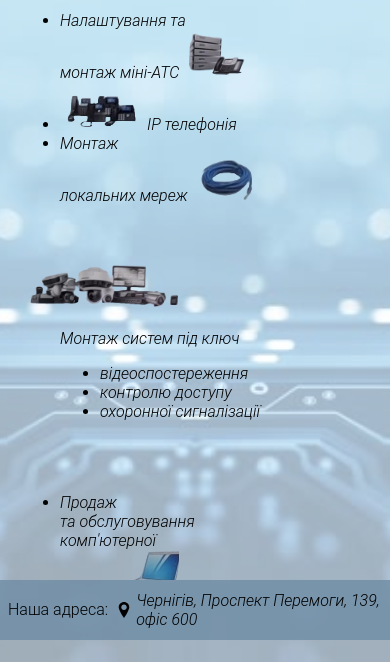
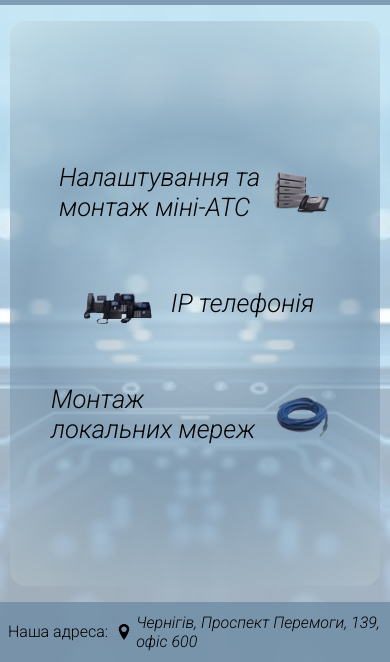
Before and after one commit to Y-Kotvitskiy/contek-2026, a website built with Vite: page index.html in a window 390 px wide. Shown: the part 182-844 px from the top of the page. Built offline with nearby package versions, Linux system fonts and the light colour scheme.

Commit message:
start mobile version

```diff
--- a/index.html
+++ b/index.html
@@ -60,22 +60,29 @@
       </header>
 
       <main class="page__services">
+        <div class="wrapper">
+          <div class="page__services-content">
             <article class="service service__video">
-          <div>
-            <img src="/img/video.png" alt="video service" />
-            <figure>
-              <figcaption>Монтаж систем під ключ</figcaption>
+              <div class="service__content service__content-video">
+                <img src="/img/video.png" alt="Монтаж відеоспостереження" />
+                <h2 class="service__title">Монтаж систем під ключ</h2>
                 <ul>
-                <li>відеоспостереження</li>
-                <li>контролю доступу</li>
-                <li>охоронної сигналізації</li>
+                  <li class="service__line service__line--dash">
+                    відеоспостереження
+                  </li>
+                  <li class="service__line service__line--dash">
+                    контролю доступу
+                  </li>
+                  <li class="service__line service__line--dash">
+                    охоронної сигналізації
+                  </li>
                 </ul>
-            </figure>
               </div>
             </article>
+
             <article class="service service__phone">
-          <ul>
-            <li>
+              <ul class="service__content">
+                <li class="service__line">
                   <span
                     >Налаштування та <br />
                     монтаж міні-АТС</span
@@ -85,21 +92,19 @@
                     alt="Налаштування та монтаж міні-АТС"
                   />
                 </li>
-            <li>
+                <li class="service__line">
                   <img src="/img/phone2.png" alt="IP телефонія" />IP телефонія
                 </li>
-            <li>
+                <li class="service__line">
                   Монтаж <br />
-              локальних мереж<img
-                src="/img/phone3.png"
-                alt="Монтаж локальних мереж"
-              />
+                  локальних мереж
+                  <img src="/img/phone3.png" alt="Монтаж локальних мереж" />
                 </li>
               </ul>
             </article>
             <article class="service service__computers">
-          <ul>
-            <li>
+              <ul class="service__content">
+                <li class="service__line">
                   <span
                     >Продаж <br />та обслуговування <br />
                     комп'ютерної<br />
@@ -110,13 +115,13 @@
                     alt="Продаж та обслуговування комп'ютерної техники"
                   />
                 </li>
-            <li>
+                <li class="service__line">
                   <span
                     >Ремонт <br />та обслуговування<br />
                     оргтехніки</span
                   >
                 </li>
-            <li>
+                <li class="service__line">
                   <img src="/img/computers2.png" alt="Заправка картриджів" />
                   <span
                     >Заправка<br />
@@ -125,8 +130,9 @@
                 </li>
               </ul>
             </article>
+          </div>
+        </div>
       </main>
-
       <footer class="footer">
         <div class="wrapper">
           <div class="footer__content">
--- a/src/scss/blocks/footer.scss
+++ b/src/scss/blocks/footer.scss
@@ -11,7 +11,6 @@
     @include on-tablet {
       width: 100%;
       margin: 0;
-      margin-top: 1rem;
 
       border-radius: 0.5em;
       border: solid 1px #10101247;
--- a/src/scss/blocks/header.scss
+++ b/src/scss/blocks/header.scss
@@ -13,6 +13,7 @@
     background-color: $color-highlight-background;
 
     @include on-tablet {
+      margin: 0;
       width: 100%;
       flex-direction: column;
       justify-content: space-between;
@@ -31,7 +32,7 @@
   &__title {
     padding-block: 1rem;
     display: flex;
-    font-size: 3rem;
+    font-size: 5rem;
     line-height: 100%;
     justify-content: center;
     font-family: "Montserrat", serif;
@@ -51,14 +52,9 @@
     &-lens {
       color: #357adb;
       background-image: url("/img/lens.png");
-      background-size: 1.6rem;
-      background-position: 0.19rem 1.1rem;
+      background-size: 2.9rem;
+      background-position: 0.21rem 1.7rem;
       background-repeat: no-repeat;
-
-      @include on-tablet {
-        background-size: 2.9rem;
-        background-position: 0.21rem 1.7rem;
-      }
     }
   }
 
--- a/src/scss/blocks/page.scss
+++ b/src/scss/blocks/page.scss
@@ -5,10 +5,15 @@
   padding: 0;
   min-width: $mobile-min-width;
 
-  font-family: "Roboto", serif;
+  font-family: "Roboto", sans-serif;
   font-optical-sizing: auto;
   font-style: italic;
   font-weight: 300;
+
+  @include on-tablet {
+    min-height: 800px;
+    overflow-y: scroll;
+  }
 
   &__body {
     min-width: $mobile-min-width;
@@ -19,13 +24,11 @@
     height: 100dvh;
     box-sizing: border-box;
 
-    overflow-y: hidden;
-    overflow-x: auto;
-
     background: url("/img/background.jpg") center center / cover;
     background-repeat: no-repeat;
 
     @include on-tablet {
+      min-height: 800px;
       padding-block: 1rem;
     }
 
@@ -40,6 +43,7 @@
       left: 0;
       width: 100%;
       height: 100%;
+      min-height: 800px;
       background-color: rgba(255, 255, 255, 0.6);
       z-index: -1;
     }
@@ -48,21 +52,36 @@
   &__content {
     display: flex;
     flex-grow: 1;
-    max-height: 800px;
     flex-direction: column;
+
+    @include on-tablet {
+      max-height: 800px;
+    }
   }
 
   &__services {
+    padding-block: 1rem;
+    display: flex;
+    align-items: stretch;
     flex-grow: 1;
-    display: grid;
 
-    gap: 40px;
-    overflow: hidden;
+    &-content {
+      width: 100%;
+      height: 100%;
 
-    @include content-padding-inline;
+      display: grid;
 
-    @include on-tablet {
-      grid-template-columns: repeat(3, minmax(0, 1fr));
+      gap: 0.5rem;
+      overflow: hidden;
+      grid-template-columns: repeat(3, 100%);
+      overflow-x: auto;
+      scroll-snap-type: x mandatory;
+
+      box-sizing: border-box;
+
+      @include on-tablet {
+        grid-template-columns: repeat(3, minmax(0, 1fr));
+      }
     }
   }
 }
--- a/src/scss/blocks/service.scss
+++ b/src/scss/blocks/service.scss
@@ -1,6 +1,44 @@
+@use "./../mixins.scss" as *;
+
 .service {
+  display: flex;
+  height: 100%;
   flex-direction: column;
   justify-content: space-around;
+  background: radial-gradient(
+    circle,
+    rgb(198 214 217 / 30%) 0%,
+    rgb(112 142 166 / 60%) 50%,
+    rgb(198 214 217 / 30%) 100%
+  );
+  border-radius: 1em;
+  box-sizing: border-box;
+
+  &__content {
+    max-height: 60%;
+    flex-grow: 1;
+
+    display: flex;
+    flex-direction: column;
+    justify-content: space-around;
+    align-items: center;
+    font-size: 1.6rem;
+    font-style: italic;
+    font-weight: 300;
+    box-sizing: border-box;
+
+    @include on-tablet {
+      font-size: 1.2rem;
+    }
+
+    @include on-desktop {
+      font-size: 1.4rem;
+    }
+
+    &-video {
+      flex-grow: 0;
+    }
+  }
 
   img {
     height: 3rem;
@@ -17,4 +55,28 @@
   &__computers {
     order: 2;
   }
+
+  &__title {
+    font-size: 1.2rem;
+    font-weight: 300;
+  }
+
+  &__line {
+    display: flex;
+    padding: 0;
+    margin: 0;
+    display: flex;
+    align-items: center;
+    gap: 0.5rem;
+
+    &--dash {
+      &::before {
+        content: "";
+        display: inline-block;
+        width: 0.5em;
+        height: 1px;
+        background-color: #000;
+      }
+    }
+  }
 }
--- a/src/scss/main.scss
+++ b/src/scss/main.scss
@@ -4,6 +4,7 @@
 @use "./blocks/footer.scss";
 
 @import url("https://fonts.googleapis.com/css2?family=Montserrat:wght@400;700&display=swap");
+@import url("https://fonts.googleapis.com/css2?family=Roboto:ital,wght@0,100..900;1,100..900&display=swap");
 
 html,
 body {
@@ -18,3 +19,14 @@ input::placeholder,
 textarea::placeholder {
   font-family: inherit;
 }
+
+ul,
+ol {
+  padding: 0;
+  margin: 0;
+  list-style: none;
+}
+
+* {
+  box-sizing: border-box;
+}
--- a/src/scss/mixins.scss
+++ b/src/scss/mixins.scss
@@ -2,9 +2,9 @@ $mobile-min-width: 320px;
 $tablet-min-width: 768px;
 $desktop-min-width: 1024px;
 
-$mobile-padding: 20px;
-$table-padding: 72px;
-$desktop-padding: 120px;
+$mobile-padding: 10px;
+$table-padding: 20px;
+$desktop-padding: 60px;
 $color-highlight-background: rgb(112 142 166 / 83%);
 
 @mixin on-tablet {
@@ -21,7 +21,8 @@ $color-highlight-background: rgb(112 142 166 / 83%);
 
 @mixin content-padding-inline {
   min-width: $mobile-min-width;
-  padding-inline: 20px;
+  padding-inline: $mobile-padding;
+  flex-grow: 1;
 
   @include on-tablet {
     padding-inline: $table-padding;
```
Lines whose indentation alone changed are shown as unchanged.
